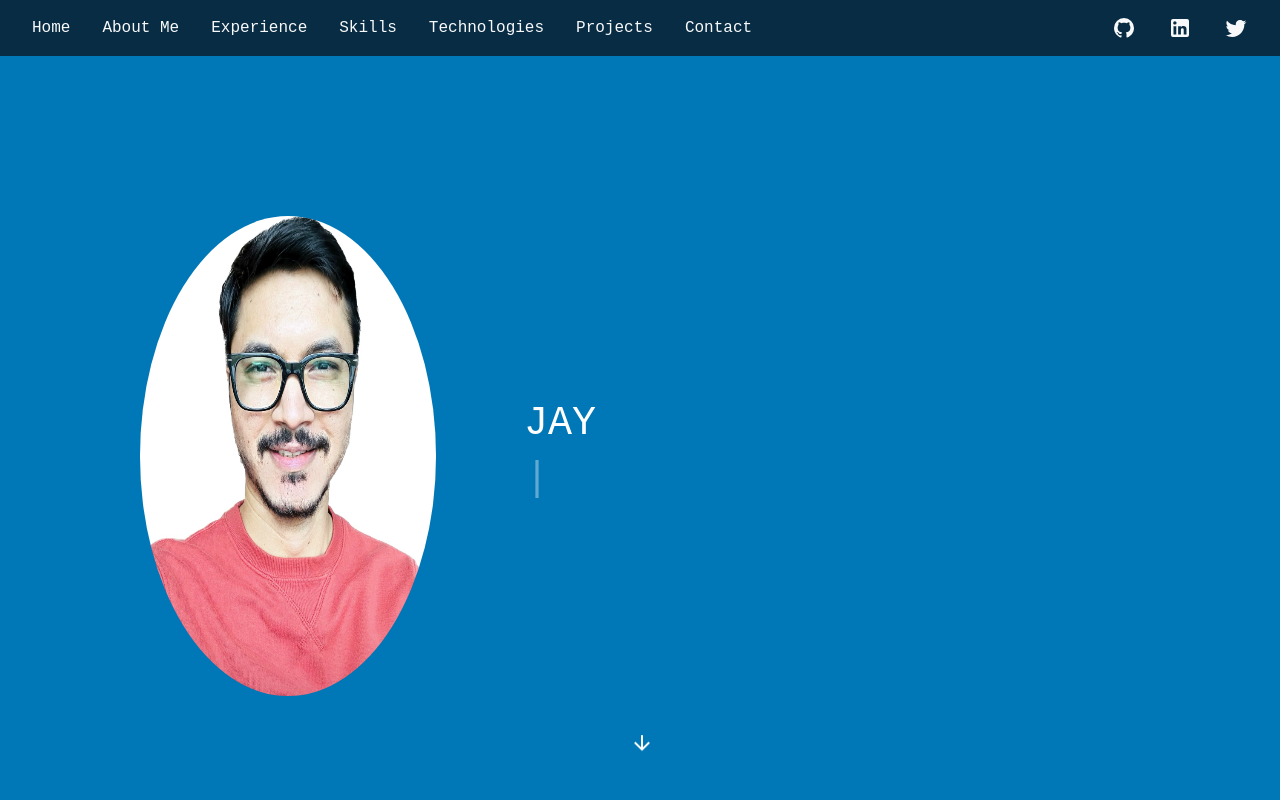
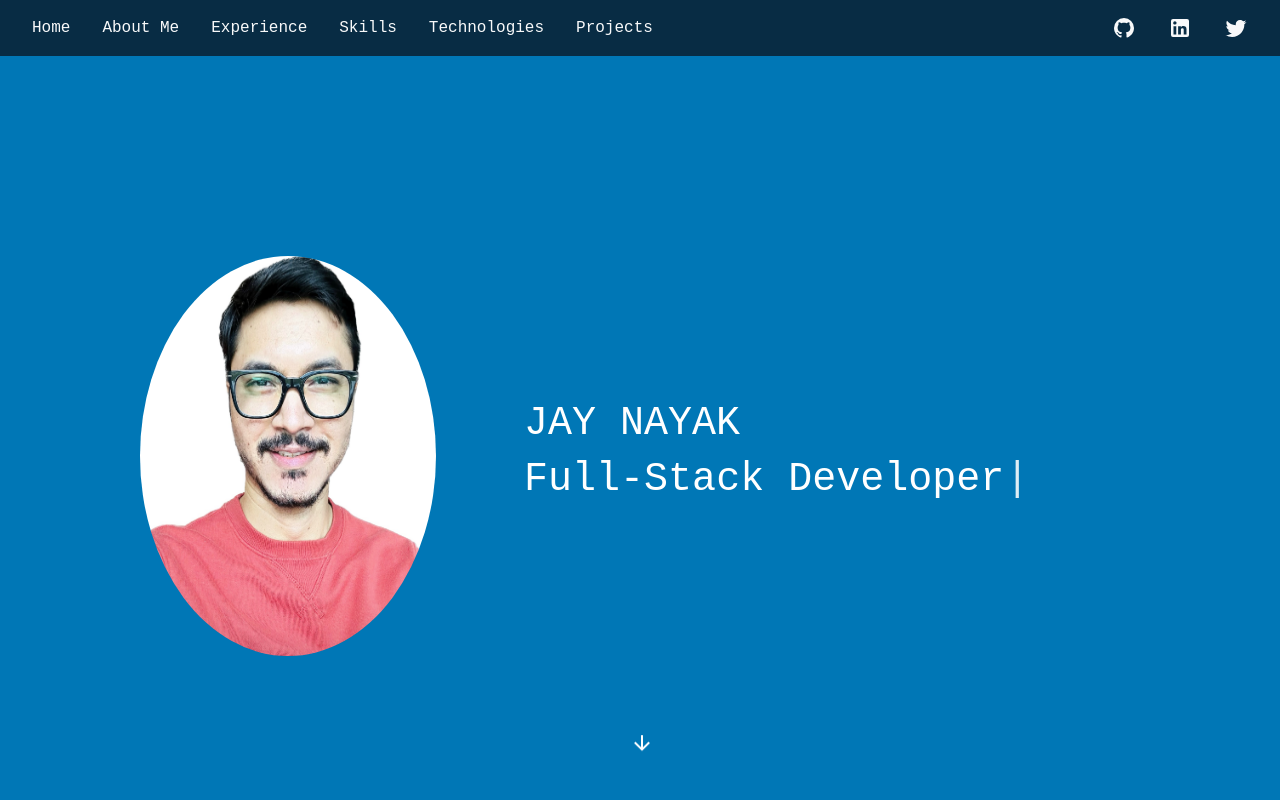
Before and after one commit to jayknayak/portfolio-template, a React (Create React App) app: page / in a window 1280 px wide. Shown: the top 800 px of the page. Built offline with nearby package versions, Linux system fonts and the light colour scheme.

Commit message:
From windows: Remove Contact Me section.

```diff
--- a/src/App.js
+++ b/src/App.js
@@ -8,7 +8,6 @@ import Skills from "./components/skills";
 import Technologies from "./components/technologies";
 import Projects from "./components/projects";
 import Experience from "./components/experience";
-import ContactMe from "./components/contactMe";
 
 import "./App.css";
 
@@ -61,9 +60,9 @@ function App() {
         <div id="projects">
           <Projects />
         </div>
-        <div id="contact">
+        {/* <div id="contact">
           <ContactMe />
-        </div>
+        </div> */}
       </div>
     </main>
   );
--- a/src/components/navbar.jsx
+++ b/src/components/navbar.jsx
@@ -39,11 +39,11 @@ export default function Navbar() {
             Projects
           </a>
         </li>
-        <li className="nav-item">
+        {/* <li className="nav-item">
           <a className="nav-link" href="#contact">
             Contact
           </a>
-        </li>
+        </li> */}
       </ul>
       <ul className="nav">
         <li className="nav-item">
--- a/src/components/welcome.jsx
+++ b/src/components/welcome.jsx
@@ -31,13 +31,14 @@ export default function Welcome() {
             <img src={profileImg} alt="Profile" />
           </div>
           <div className="col-md-3 d-flex-column welcome-header-text">
-            <h1>JAY </h1>
+            <h1>JAY NAYAK</h1>
             <h1>
               <Typewriter
                 options={{
                   strings: ["Full-Stack Developer"],
                   autoStart: true,
                   loop: true,
+                  delay: 50,
                 }}
               />
             </h1>
--- a/src/css/style.css
+++ b/src/css/style.css
@@ -57,7 +57,7 @@ textarea {
 }
 .welcome-header-img img {
   max-width: 100%;
-  height: 60vmin;
+  height: 50vmin;
   border-radius: 50%;
   object-fit: fill;
 }
```
Also changed, not shown: 1 other file (tests, documents, lock files or other folders).
